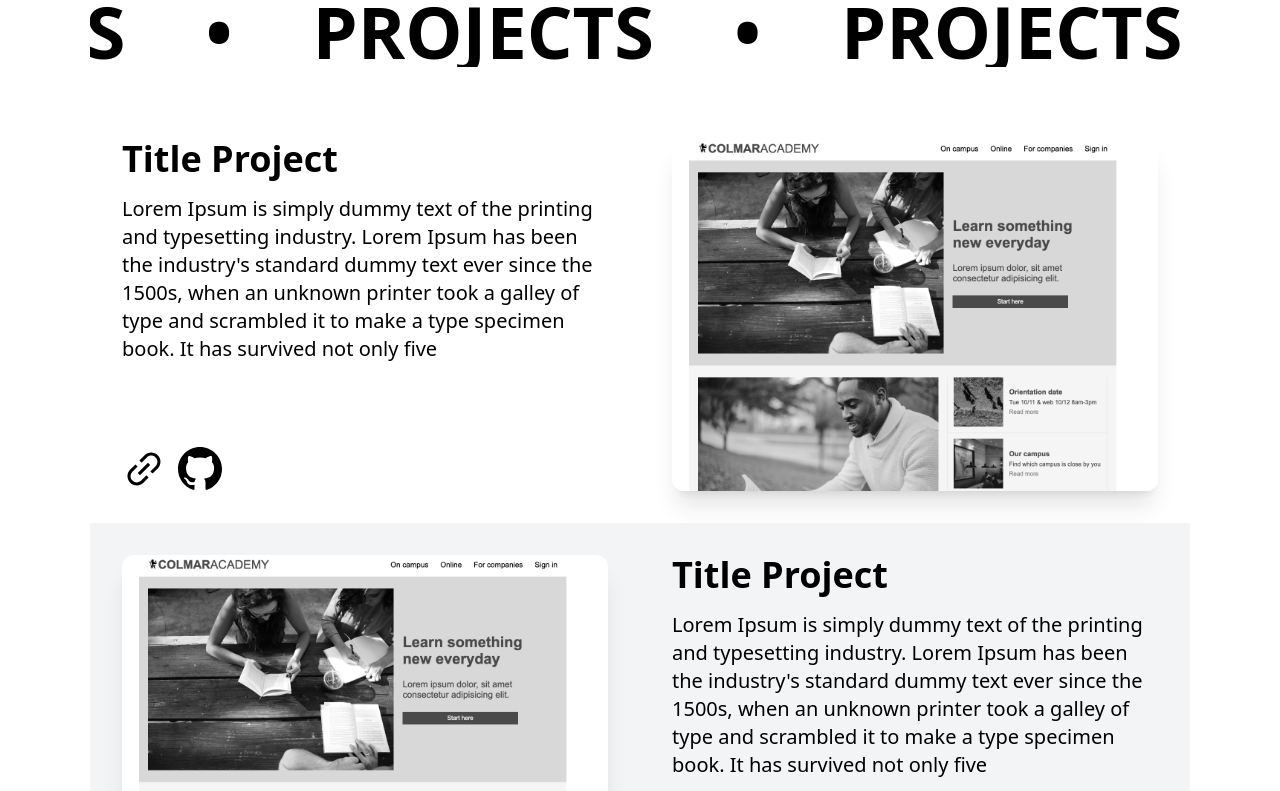
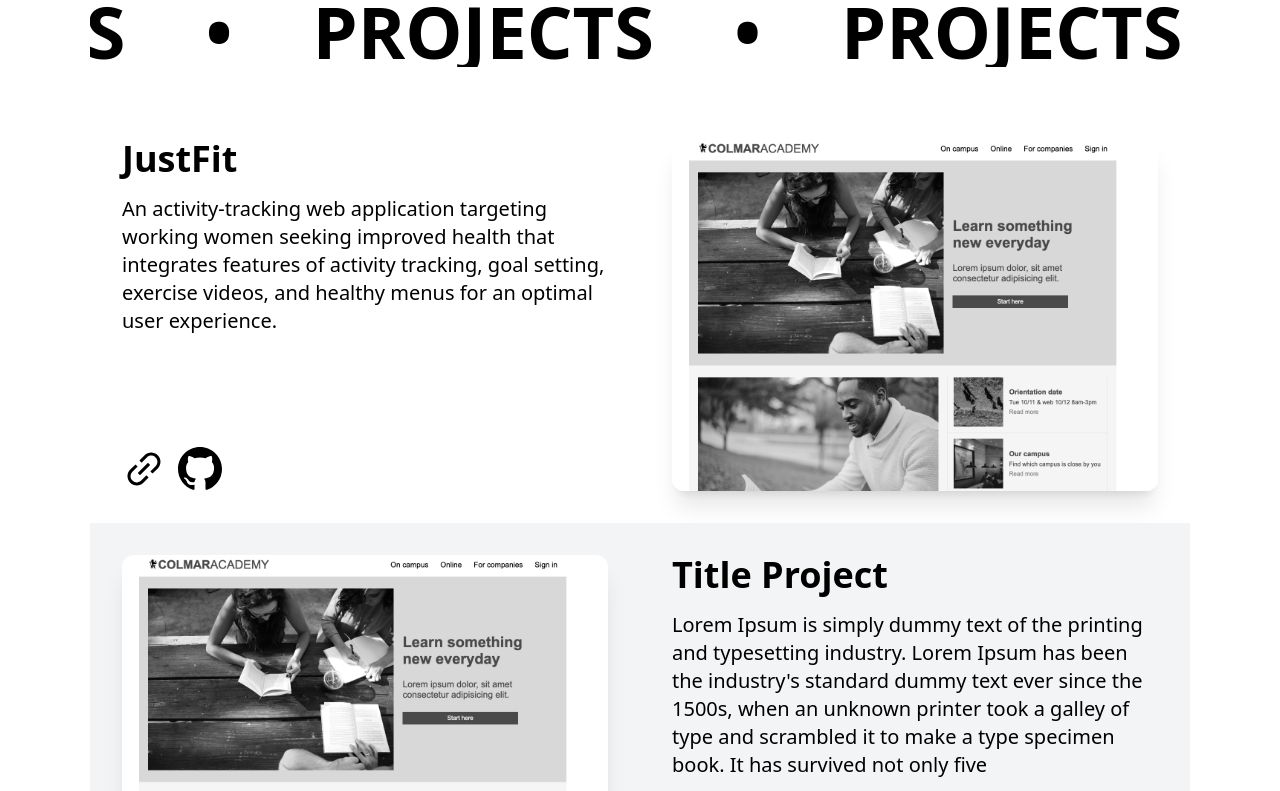
Before and after one commit to mrwuttichai/wk-portfolio, a React (Vite) app: page / in a window 1280 px wide. Shown: the part 2780-3571 px from the top of the page. Built offline with nearby package versions, Linux system fonts and the light colour scheme.

Commit message:
update-project

```diff
--- a/src/components/ProjectsSection.jsx
+++ b/src/components/ProjectsSection.jsx
@@ -1,5 +1,6 @@
 import Marquee from "react-fast-marquee";
 import ProjectCard from "./ProjectCard";
+import justfitproject from "../assets/justfitproject.png";
 
 export default function ProjectsSection() {
   return (
@@ -17,8 +18,20 @@ export default function ProjectsSection() {
         </Marquee>
       </div>
       <div className="pt-10">
-        <ProjectCard title={""} description={""} textColor="" backgroundColor={""} isBlackWhiteImage={true} />
-        <ProjectCard textColor="" backgroundColor={"bg-gray-100"} reverse={true} isBlackWhiteImage={true} />
+        <ProjectCard
+          title={"JustFit"}
+          description={"An activity-tracking web application targeting working women seeking improved health that integrates features of activity tracking, goal setting, exercise videos, and healthy menus for an optimal user experience."}
+          textColor=""
+          backgroundColor={""}
+          isBlackWhiteImage={true}
+          demoLink={"https://justfit-d2-sbg9.vercel.app/"}
+          githubLink={"https://github.com/mrwuttichai"} />
+
+        <ProjectCard
+          textColor=""
+          backgroundColor={"bg-gray-100"}
+          reverse={true}
+          isBlackWhiteImage={true} />
         <ProjectCard isBlackWhiteImage={true} />
       </div>
     </div>
```
Also changed, not shown: src/assets/justfitproject.png (renamed from src/assets/justfitprojact.png).
